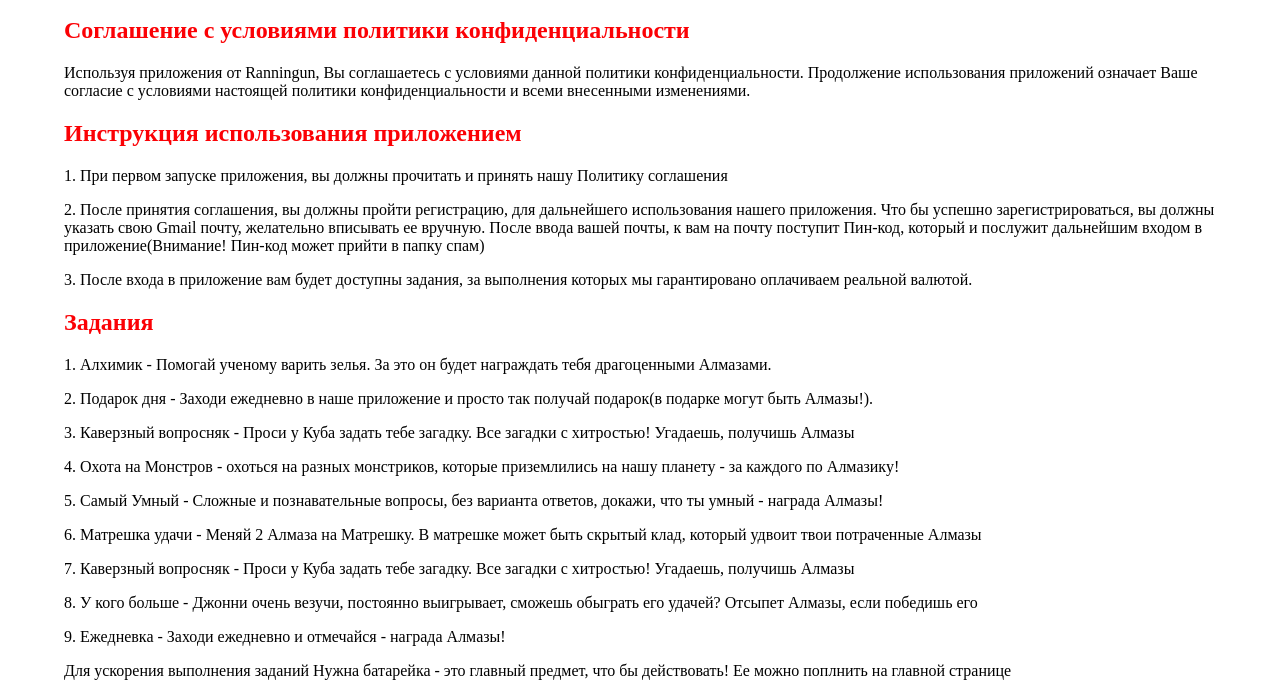
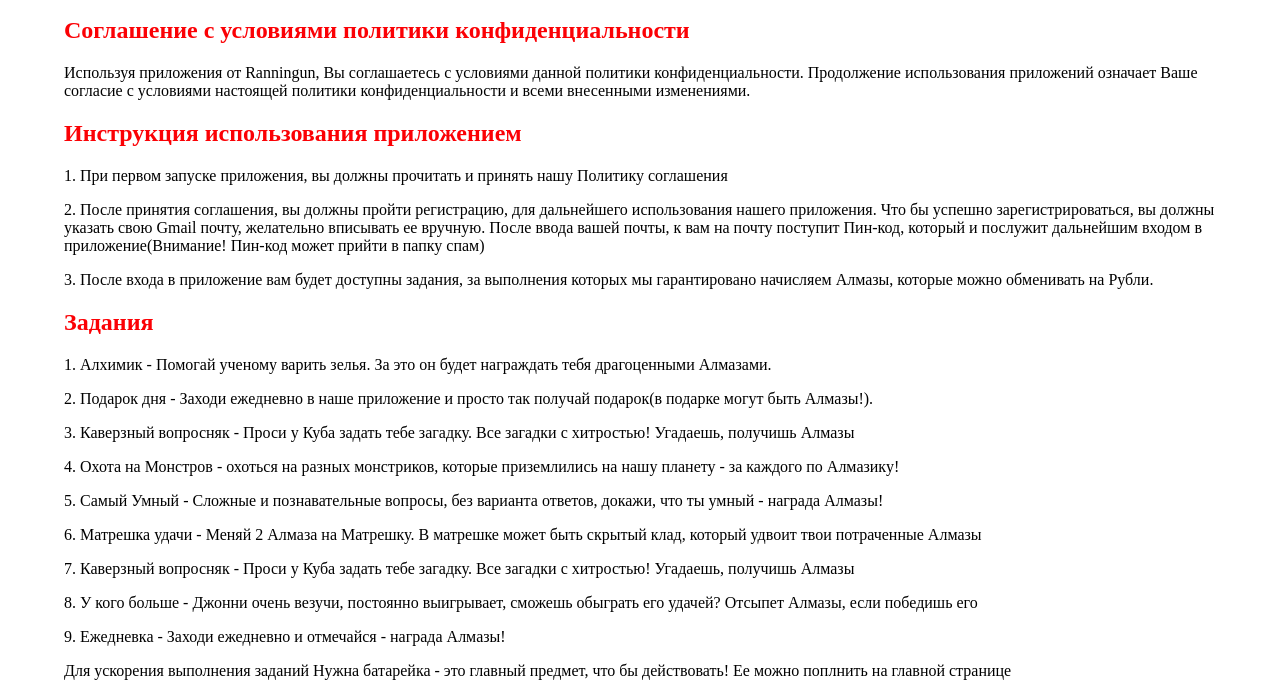
Before and after one commit to straik1989/moneyearns, a plain HTML site: page index.html in a window 1280 px wide. Shown: the part 87-784 px from the top of the page. Drawn offline with Linux system fonts and the light colour scheme.

Commit message:
Update index.html

```diff
--- a/index.html
+++ b/index.html
@@ -17,7 +17,7 @@
 	<h2>Инструкция использования приложением</h2>
 	<p>1. При первом запуске приложения, вы должны прочитать и принять нашу Политику соглашения</p>
 	<p>2. После принятия соглашения, вы должны пройти регистрацию, для дальнейшего использования нашего приложения. Что бы успешно зарегистрироваться, вы должны указать свою Gmail почту, желательно вписывать ее вручную. После ввода вашей почты, к вам на почту поступит Пин-код, который и послужит дальнейшим входом в приложение(Внимание! Пин-код может прийти в папку спам)</p>
-	<p>3. После входа в приложение вам будет доступны задания, за выполнения которых мы гарантировано оплачиваем реальной валютой.</p>
+	<p>3. После входа в приложение вам будет доступны задания, за выполнения которых мы гарантировано начисляем Алмазы, которые можно обменивать на Рубли.</p>
 	<h2>Задания</h2>
 	<p>1. Алхимик - Помогай ученому варить зелья. За это он будет награждать тебя драгоценными Алмазами. </p>
 	<p>2. Подарок дня - Заходи ежедневно в наше приложение и просто так получай подарок(в подарке могут быть Алмазы!). </p>
```
